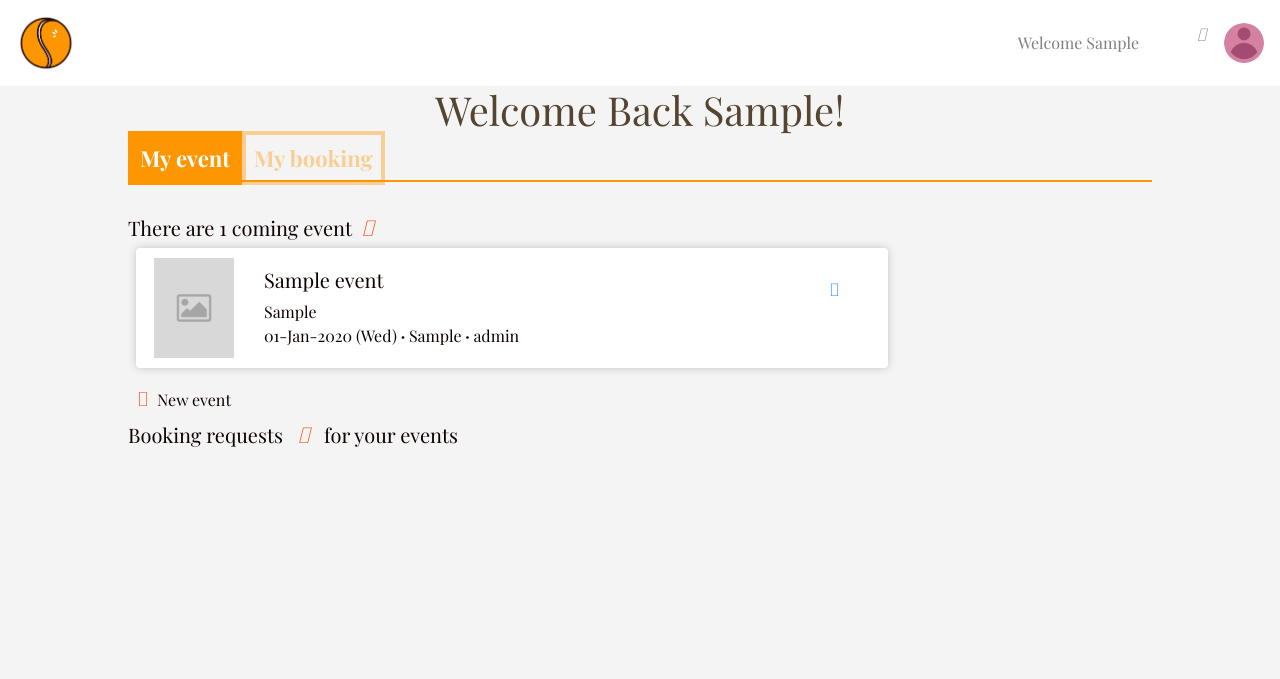
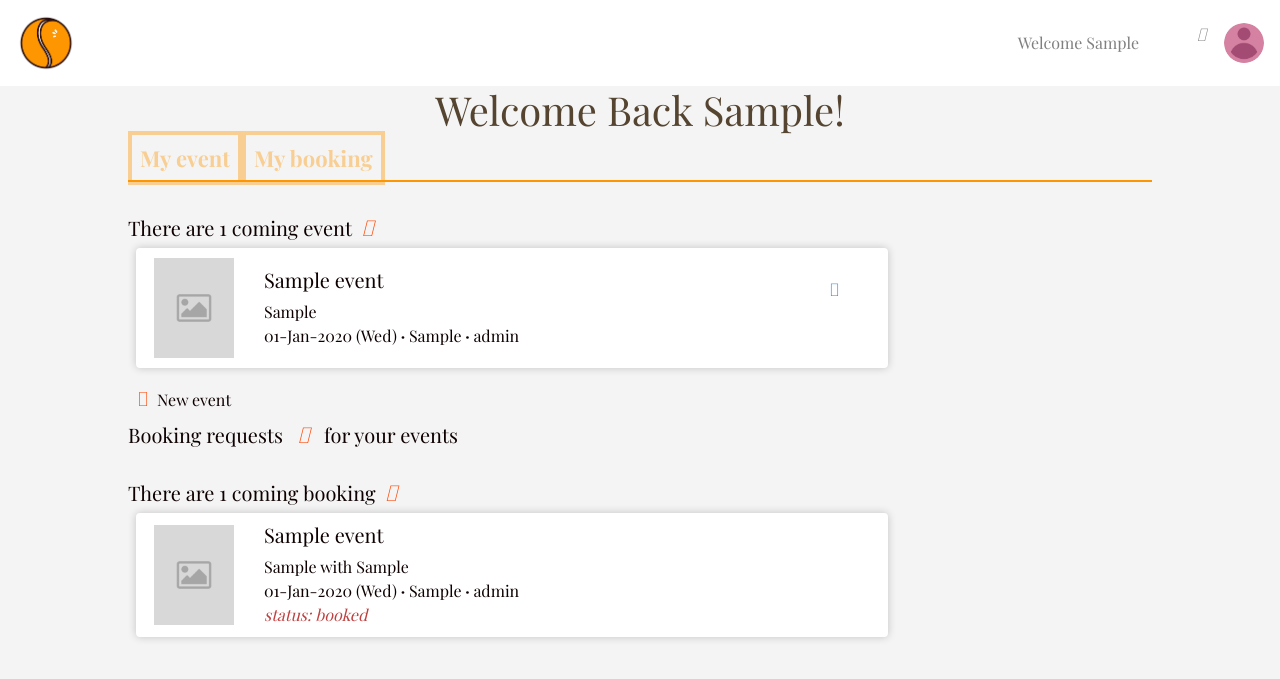
Before and after one commit to HatemC/sportify, a Rails app: page /dashboard in a window 1280 px wide. Shown: the top 679 px of the page. Run offline with Rails 7, Linux system fonts and the light colour scheme; a user stored in the database is signed in; tables that the repository leaves empty hold one stand-in row (values such as "Sample post"); style sheets or scripts are compiled from the project's sources; parts of the project's set-up code (start-up, migrations or seed data) failed here and were passed over; some libraries are stand-ins or nearby versions.

Commit message:
path to booking and event fixed

```diff
--- a/app/controllers/bookings_controller.rb
+++ b/app/controllers/bookings_controller.rb
@@ -16,7 +16,7 @@
       event,
       render_to_string(partial: "booking", locals: { booking: @booking })
     )
-      redirect_to dashboard_url(anchor: "booking-#{@booking.id}")
+      redirect_to dashboard_url({classbook:"active", classevent:"d-none", classeventtab: " ", classbooktab: "active" })
     else
       render "events/show"
     end
@@ -34,7 +34,7 @@
       @booking.event,
       {status: @booking.status}
     )
-      redirect_to dashboard_url, notice: "New booking was updated"
+      redirect_to dashboard_url({classbook:"active", classevent:"d-none", classeventtab: " ", classbooktab: "active" }), notice: "New booking was updated"
     else
       render :edit
     end
@@ -43,7 +43,7 @@
   def destroy
     authorize @booking
     @booking.destroy
-    redirect_to dashboard_url, notice: "Booking was cancelled"
+    redirect_to dashboard_url({classbook:"active", classevent:"d-none", classeventtab: " ", classbooktab: "active" }), notice: "Booking was cancelled"
   end
 
   private
--- a/app/controllers/events_controller.rb
+++ b/app/controllers/events_controller.rb
@@ -46,7 +46,7 @@
     @event.user = current_user
     authorize @event
     if @event.save!
-      redirect_to dashboard_path, notice: "Your event was created! On fire #{current_user.first_name} !"
+      redirect_to dashboard_path({classbook:"d-none", classevent:"active", classeventtab: "active", classbooktab: " " }), notice: "Your event was created! On fire #{current_user.first_name} !"
     else
       render :new
     end
@@ -60,7 +60,7 @@
     @event.update(event_params)
 
     if @event.save!
-      redirect_to @event, notice: "Your event was updated "
+      redirect_to dashboard_url({classbook:"d-none", classevent:"active", classeventtab: "active", classbooktab: " " }), notice: "Your event was updated "
     else
       render :edit
     end
@@ -68,7 +68,7 @@
 
   def destroy
     @event.destroy
-    redirect_to dashboard_url, notice: "The event was removed, keep an eye on other new events in Sportify!"
+    redirect_to dashboard_url({classbook:"d-none", classevent:"active", classeventtab: "active", classbooktab: " " }), notice: "The event was removed, keep an eye on other new events in Sportify!"
   end
 
   private
--- a/app/views/dashboard/dashboard.html.erb
+++ b/app/views/dashboard/dashboard.html.erb
@@ -4,15 +4,15 @@
   <div>
     <ul class="list-inline tabs-underlined">
     <li>
-      <a href="#" class="tab-underlined active" data-action="click->switch-tab#showEvents" data-switch-tab-target="event">My event</a>
+      <a href="#" class="tab-underlined  <%= params[:classeventtab]%>" data-action="click->switch-tab#showEvents" data-switch-tab-target="event">My event</a>
     </li>
     <li>
-      <a href="#" class="tab-underlined" data-action="click->switch-tab#showBookings" data-switch-tab-target="booking">My booking</a>
+      <a href="#" class="tab-underlined <%= params[:classbooktab]%>" data-action="click->switch-tab#showBookings" data-switch-tab-target="booking">My booking</a>
     </li>
     </ul>
   <div>
 
-  <div class="events-container" data-switch-tab-target="events">
+  <div class=" events-container <%= params[:classevent] %>" data-switch-tab-target="events">
   <h5>There are <%= current_user.events.count %> coming <%='event'.pluralize(current_user.events.count) %><i class="fa-solid fa-bullhorn"></i></h5>
       <% current_user.events.each do |event|  %>
       <div class="dashboard-item">
@@ -64,7 +64,8 @@
   </div>
 
 
-  <div class="bookings-container d-none" data-switch-tab-target="bookings">
+
+  <div class="bookings-container <%= params[:classbook] %>" data-switch-tab-target="bookings">
   <h5>There are <%= current_user.bookings.count %> coming <%= 'booking'.pluralize(current_user.bookings.count) %><i class="fa-solid fa-bullhorn"></i></h5>
       <% current_user.bookings.each do |booking| %>
       <div class="dashboard-item">
--- a/app/views/shared/_navbar.html.erb
+++ b/app/views/shared/_navbar.html.erb
@@ -42,7 +42,7 @@
 
 
           <li>
-            <%= link_to dashboard_path do %>
+            <%= link_to dashboard_path({classbook:"d-none", classevent:"active", classeventtab: "active", classbooktab: " " }) do %>
             <i class="fa-regular fa-calendar" data-toggle="tooltip" data-placement="bottom" title="My dashboard"></i>
             <% end %>
           </li>
@@ -60,7 +60,7 @@
             <div class="dropdown-menu dropdown-menu-end" aria-labelledby="navbarDropdown">
               <%= link_to "Add new event", new_event_path , class: "dropdown-item" %>
               <%= link_to "Contact player", new_chatroom_path , class: "dropdown-item" %>
-              <%= link_to "Dashboard", dashboard_path, class: "dropdown-item" %>
+              <%= link_to "Dashboard", dashboard_path({classbook:"d-none", classevent:"active", classeventtab: "active", classbooktab: " " }), class: "dropdown-item" %>
               <%= link_to "Update your profile", edit_user_registration_path , class: "dropdown-item" %>
               <%= link_to "Log out", destroy_user_session_path, method: :delete, class: "dropdown-item" %>
             </div>
```
